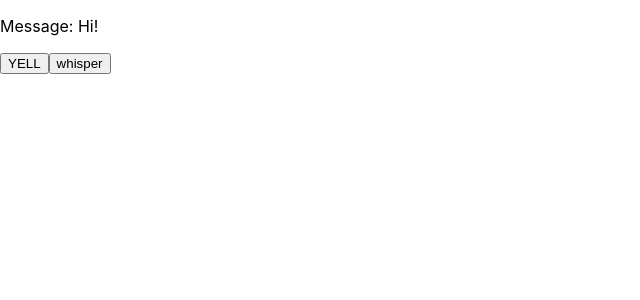
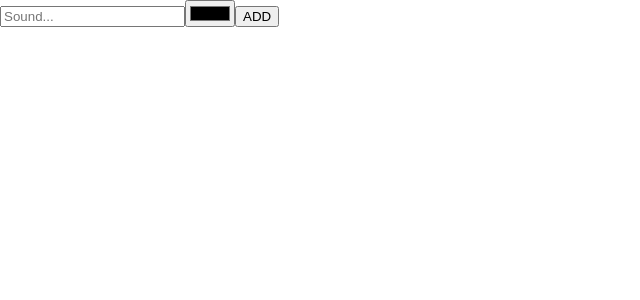
Before and after one commit to alicandev/learning_react-hooks, a React (Create React App) app: page / in a window 1280 px wide. Shown: the top 300 px of the page, without its empty margins (0-640 px from the left). Built offline with nearby package versions, Linux system fonts and the light colour scheme.

Commit message:
Managing form inputs with useRef

```diff
--- a/src/index.js
+++ b/src/index.js
@@ -1,30 +1,26 @@
-import React, {
-  useReducer
-  // useState
-} from 'react';
+import React, { useRef } from 'react';
 import ReactDOM from 'react-dom';
 import './index.css';
 
-const initialState = {message: 'Hi!'};
+const App = () => {
+  const sound = useRef();
+  const color = useRef();
 
-const reducer = (state, action) => {
-  switch (action.type) {
-  case 'yell':
-    return {message: `HEY! I just said ${state.message}.`};
-  case 'whisper':
-    return {message: `excuse me. I just said ${state.message}`};
-  }
-};
-
-const App = () => {
-  const [state, dispatch] = useReducer(reducer, initialState);
+  const submit = (e) => {
+    e.preventDefault();
+    const soundVal = sound.current.value;
+    const colorVal = color.current.value;
+    alert(`${soundVal} sounds like ${colorVal}.`);
+    sound.current.value = '';
+    color.current.value = '';
+  };
 
   return (
-    <>
-      <p>Message: {state.message}</p>
-      <button onClick={() => dispatch({type: 'yell'})}>YELL</button>
-      <button onClick={() => dispatch({type: 'whisper'})}>whisper</button>
-    </>
+    <form onSubmit={submit}>
+      <input ref={sound} type="text" placeholder="Sound..." />
+      <input ref={color} type="color" />
+      <button>ADD</button>
+    </form>
   );
 };
 
```
Also changed, not shown: 1 other file (tests, documents, lock files or other folders).
